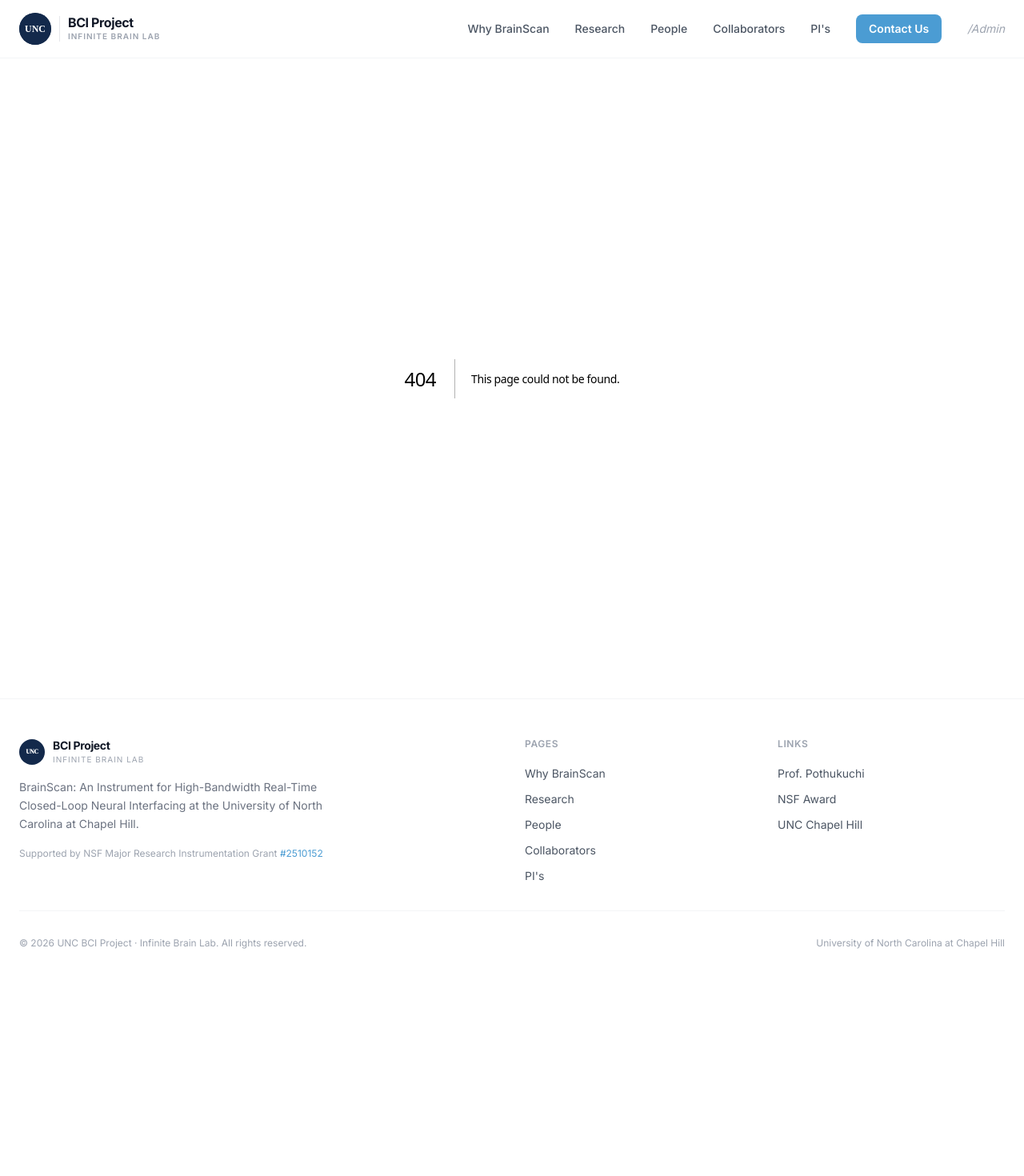
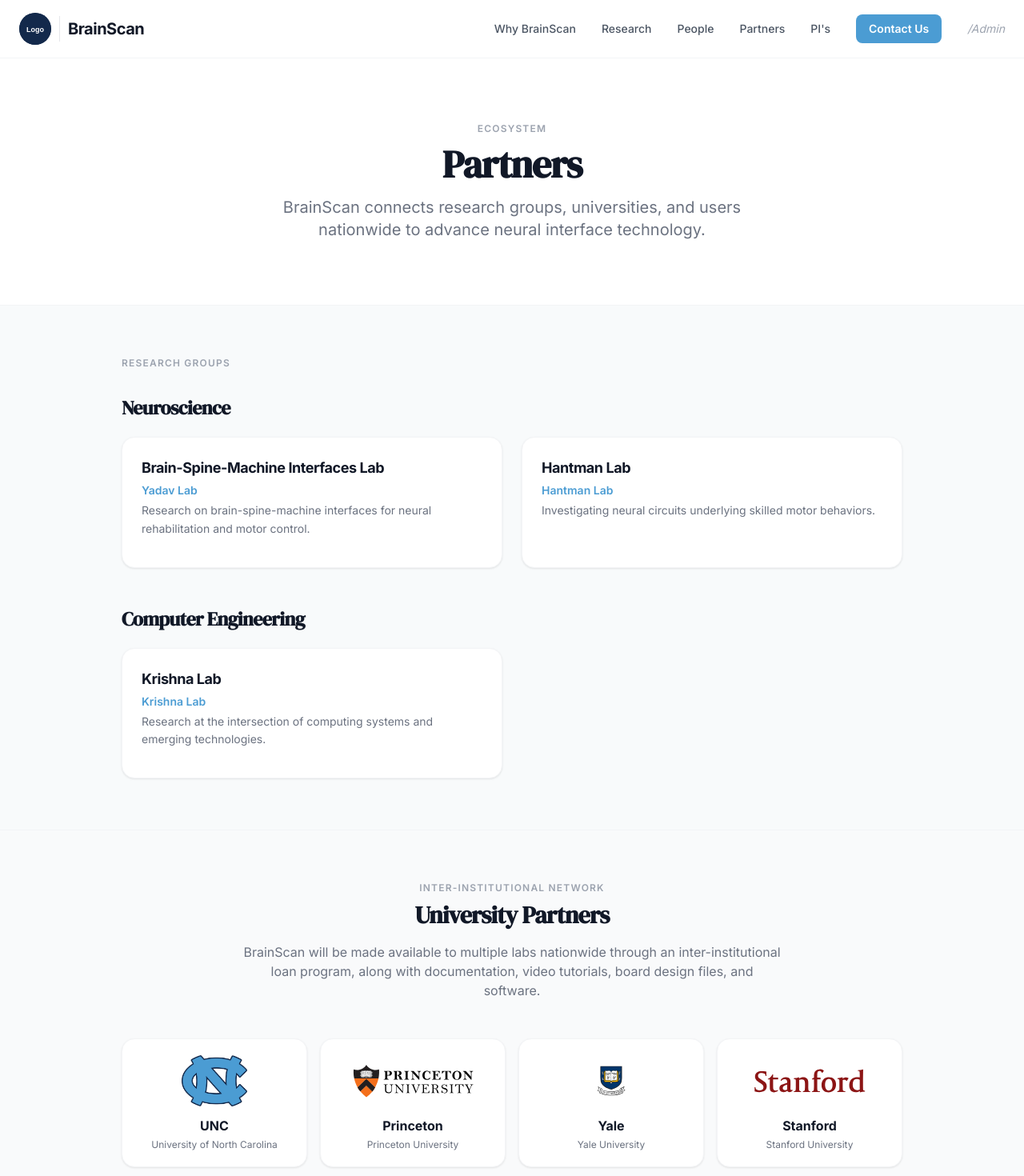
Before and after one commit to Gimmick12-DYY/UNCBCI_Project_Website, a Next.js app in the folder apps/web/: page /partners in a window 1280 px wide. Before the commit this address had no page. Shown: the top 1470 px of the page at 80% size. Before the commit the page ends 1235 px from the top, so only its background shows below. Built offline with nearby package versions, Linux system fonts and the light colour scheme.

Commit message:
Change- Home Page adjustments

```diff
--- a/apps/web/app/(site)/people/page.tsx
+++ b/apps/web/app/(site)/people/page.tsx
@@ -42,7 +42,7 @@
   const people = peopleData as Person[];
 
   const pi = people.filter(p => p.role === 'PI');
-  const collaborators = people.filter(p => p.role === 'Collaborator');
+  const partners = people.filter(p => p.role === 'Partner');
   const phd = people.filter(p => p.role === 'PhD');
   const graduates = people.filter(p => p.role === 'Graduate');
   const uncGrads = graduates.filter(p => !p.affiliation || p.affiliation === 'UNC');
@@ -56,7 +56,7 @@
           <p className="section-label mb-3">Team</p>
           <h1 className="font-serif text-4xl md:text-5xl text-gray-900 mb-4">Our People</h1>
           <p className="text-xl text-gray-500 max-w-2xl mx-auto">
-            Meet the dedicated researchers, students, and collaborators behind the UNC BCI Project.
+            Meet the dedicated researchers, students, and partners behind the BrainScan project.
           </p>
         </div>
       </section>
@@ -65,8 +65,8 @@
         <Section title="Principal Investigator">
           {pi.map(p => <PersonCard key={p.id} {...p} />)}
         </Section>
-        <Section title="Collaborators">
-          {collaborators.map(p => <PersonCard key={p.id} {...p} />)}
+        <Section title="Partners">
+          {partners.map(p => <PersonCard key={p.id} {...p} />)}
         </Section>
         <Section title="PhD Students">
           {phd.map(p => <PersonCard key={p.id} {...p} />)}
--- a/apps/web/app/news/[id]/page.tsx
+++ b/apps/web/app/news/[id]/page.tsx
@@ -9,7 +9,7 @@
 type Person = {
   id: string;
   name: string;
-  role: 'PI' | 'Collaborator' | 'PhD' | 'Graduate' | 'Undergraduate';
+  role: 'PI' | 'Partner' | 'PhD' | 'Graduate' | 'Undergraduate';
   affiliation?: string;
   photoUrl?: string;
 };
--- a/apps/web/app/page.tsx
+++ b/apps/web/app/page.tsx
@@ -155,14 +155,14 @@
           <h2 className="font-serif text-3xl md:text-4xl mb-4">Interested in our work?</h2>
           <p className="text-gray-300 max-w-2xl mx-auto mb-8">
             BrainScan will be made available to multiple labs nationwide through an inter-institutional loan program.
-            Explore our research or get in touch for collaboration.
+            Explore our research or get in touch to partner with us.
           </p>
           <div className="flex justify-center gap-4 flex-wrap">
             <Link href="/research" className="inline-block bg-white text-unc-dark font-semibold py-3 px-8 rounded-full hover:bg-gray-100 transition-all shadow-sm">
               Explore Publications
             </Link>
-            <Link href="/collaborators" className="inline-block border border-white/30 text-white font-semibold py-3 px-8 rounded-full hover:bg-white/10 transition-all">
-              View Collaborators
+            <Link href="/partners" className="inline-block border border-white/30 text-white font-semibold py-3 px-8 rounded-full hover:bg-white/10 transition-all">
+              View Partners
             </Link>
           </div>
         </div>
--- a/apps/web/app/collaborators/page.tsx
+++ b/apps/web/app/partners/page.tsx
@@ -2,8 +2,8 @@
 import Link from 'next/link';
 
 export const metadata = {
-  title: 'Collaborators | UNC BCI Project',
-  description: 'The BrainScan ecosystem: research groups and university partners.',
+  title: 'Partners | BrainScan',
+  description: 'The BrainScan ecosystem: research groups, university partners, and users.',
 };
 
 const neuroscienceGroups = [
@@ -44,12 +44,6 @@
   { name: 'North Carolina A&T University', short: 'NC A&T', logo: '/logos/ncat.svg' },
 ];
 
-const pis = [
-  { name: 'Raghavendra Pradyumna Pothukuchi', role: 'PI', institution: 'UNC Chapel Hill' },
-  { name: 'Abhishek Bhattacharjee', role: 'PI', institution: 'Princeton University' },
-  { name: 'Hitten Zaveri', role: 'PI', institution: 'Yale University' },
-];
-
 function GroupCard({ group: g }: { group: { name: string; pi: string; institution: string; url: string; description: string } }) {
   return (
     <div className="card p-6">
@@ -74,21 +68,19 @@
   );
 }
 
-export default function CollaboratorsPage() {
+export default function PartnersPage() {
   return (
     <div>
-      {/* Header */}
       <section className="bg-white border-b border-gray-100">
         <div className="max-w-5xl mx-auto px-6 py-16 md:py-20 text-center">
           <p className="section-label mb-3">Ecosystem</p>
-          <h1 className="font-serif text-4xl md:text-5xl text-gray-900 mb-4">Collaborators</h1>
+          <h1 className="font-serif text-4xl md:text-5xl text-gray-900 mb-4">Partners</h1>
           <p className="text-xl text-gray-500 max-w-2xl mx-auto">
-            BrainScan connects research groups and universities nationwide to advance neural interface technology.
+            BrainScan connects research groups, universities, and users nationwide to advance neural interface technology.
           </p>
         </div>
       </section>
 
-      {/* Research Groups */}
       <section className="max-w-5xl mx-auto px-6 py-16">
         <p className="section-label mb-8">Research Groups</p>
 
@@ -107,7 +99,6 @@
         </div>
       </section>
 
-      {/* University network */}
       <section className="bg-gray-50 border-y border-gray-100">
         <div className="max-w-5xl mx-auto px-6 py-16">
           <div className="text-center mb-12">
@@ -140,11 +131,10 @@
         </div>
       </section>
 
-      {/* CTA */}
       <section className="max-w-5xl mx-auto px-6 py-16 text-center">
-        <h2 className="font-serif text-2xl text-gray-900 mb-4">Want to collaborate?</h2>
+        <h2 className="font-serif text-2xl text-gray-900 mb-4">Want to partner with us?</h2>
         <p className="text-gray-500 max-w-lg mx-auto mb-8">
-          Get in touch with our team to discuss research partnerships, access to BrainScan, or other opportunities.
+          Get in touch with our team to discuss research partnerships, BrainScan access, becoming a user, or other opportunities.
         </p>
         <Link href="/people" className="btn-primary">
           Contact the Team
--- a/apps/web/app/why/page.tsx
+++ b/apps/web/app/why/page.tsx
@@ -182,8 +182,8 @@
           with the community. Written documentation and video tutorials will be hosted on this website.
         </p>
         <div className="flex justify-center gap-4 flex-wrap">
-          <Link href="/collaborators" className="btn-primary">
-            View Collaborators
+          <Link href="/partners" className="btn-primary">
+            View Partners
           </Link>
           <a
             href="https://www.nsf.gov/awardsearch/show-award?AWD_ID=2510152"
--- a/apps/web/components/Footer.tsx
+++ b/apps/web/components/Footer.tsx
@@ -8,12 +8,9 @@
           <div className="col-span-1 md:col-span-2 space-y-4">
             <div className="flex items-center gap-2.5">
               <div className="w-8 h-8 rounded-full bg-unc-dark flex items-center justify-center">
-                <span className="text-white text-[8px] font-bold font-serif">UNC</span>
+                <span className="text-white text-[7px] font-bold font-sans">Logo</span>
               </div>
-              <div>
-                <h3 className="font-bold text-sm text-gray-900">BCI Project</h3>
-                <p className="text-[10px] text-gray-400 uppercase tracking-widest">Infinite Brain Lab</p>
-              </div>
+              <h3 className="font-bold text-lg text-gray-900">BrainScan</h3>
             </div>
             <p className="text-gray-500 text-sm leading-relaxed max-w-sm">
               BrainScan: An Instrument for High-Bandwidth Real-Time Closed-Loop Neural Interfacing at the University of North Carolina at Chapel Hill.
@@ -37,7 +34,7 @@
               <li><a href="/why" className="text-gray-600 hover:text-gray-900 transition-colors text-sm">Why BrainScan</a></li>
               <li><a href="/research" className="text-gray-600 hover:text-gray-900 transition-colors text-sm">Research</a></li>
               <li><a href="/people" className="text-gray-600 hover:text-gray-900 transition-colors text-sm">People</a></li>
-              <li><a href="/collaborators" className="text-gray-600 hover:text-gray-900 transition-colors text-sm">Collaborators</a></li>
+              <li><a href="/partners" className="text-gray-600 hover:text-gray-900 transition-colors text-sm">Partners</a></li>
               <li><a href="/pis" className="text-gray-600 hover:text-gray-900 transition-colors text-sm">PI&apos;s</a></li>
             </ul>
           </div>
@@ -65,7 +62,7 @@
         </div>
 
         <div className="border-t border-gray-100 pt-8 flex flex-col md:flex-row justify-between items-center text-xs text-gray-400">
-          <p>&copy; {new Date().getFullYear()} UNC BCI Project &middot; Infinite Brain Lab. All rights reserved.</p>
+          <p>&copy; {new Date().getFullYear()} BrainScan. All rights reserved.</p>
           <p className="mt-2 md:mt-0">University of North Carolina at Chapel Hill</p>
         </div>
       </div>
--- a/apps/web/components/Hero.tsx
+++ b/apps/web/components/Hero.tsx
@@ -1,13 +1,22 @@
 import React from 'react';
 import Link from 'next/link';
 
-function ImageCard({ label, gradient, delay }: { label: string; gradient: string; delay?: string }) {
+function ImageCard({
+  label,
+  gradient,
+  footerRight,
+}: {
+  label: string;
+  gradient: string;
+  footerRight?: React.ReactNode;
+}) {
   return (
     <div className={`relative rounded-2xl overflow-hidden aspect-[4/3] ${gradient} group cursor-pointer`}>
       <div className="absolute inset-0 bg-gradient-to-t from-black/50 via-transparent to-transparent"></div>
       <div className="absolute top-3 right-3 w-2.5 h-2.5 rounded-full bg-emerald-400 shadow-sm shadow-emerald-400/50"></div>
-      <div className="absolute bottom-4 left-4">
+      <div className="absolute bottom-4 left-4 right-4 flex items-end justify-between gap-2">
         <span className="text-white text-sm font-medium">{label}</span>
+        {footerRight}
       </div>
     </div>
   );
@@ -19,7 +28,7 @@
       <div className="grid grid-cols-1 md:grid-cols-2 gap-12 items-center">
         <div className="space-y-8">
           <div className="section-label">
-            Product &middot; Neuroengineering
+            Slogan placeholder
           </div>
 
           <h1 className="font-serif text-5xl md:text-6xl leading-[1.1] tracking-tight">
@@ -28,12 +37,12 @@
           </h1>
 
           <p className="text-lg text-gray-500 leading-relaxed max-w-lg">
-            Pioneering neural engineering research led by Professor Raghav at the University of North Carolina. Building BrainScan &mdash; the next-generation instrument for high-bandwidth real-time neural interfacing.
+            BrainScan is the next-generation instrument for high-bandwidth real-time closed-loop neural interfacing. The project is led by Principal Investigators Abhishek Bhattacharjee, Raghavendra Pradyumna Pothukuchi, and Hitten Zaveri.
           </p>
 
           <div className="flex flex-wrap gap-4">
-            <Link href="/research" className="btn-primary">
-              Explore Research
+            <Link href="/why" className="btn-primary">
+              Explore System
             </Link>
             <Link href="/people" className="btn-secondary">
               Meet the Team
@@ -50,14 +59,11 @@
             label="Hardware Design"
             gradient="bg-gradient-to-br from-amber-700 to-orange-900"
           />
-          <div className="col-span-2">
-            <div className="relative rounded-2xl overflow-hidden aspect-[2/1] bg-gradient-to-br from-cyan-800 to-teal-900 group cursor-pointer">
-              <div className="absolute inset-0 bg-gradient-to-t from-black/50 via-transparent to-transparent"></div>
-              <div className="absolute top-3 right-3 w-2.5 h-2.5 rounded-full bg-emerald-400 shadow-sm shadow-emerald-400/50"></div>
-              <div className="absolute bottom-4 left-4">
-                <span className="text-white text-sm font-medium">Data Processing</span>
-              </div>
-              <div className="absolute bottom-4 right-4 flex items-center gap-2">
+          <ImageCard
+            label="Data Processing"
+            gradient="bg-gradient-to-br from-cyan-800 to-teal-900"
+            footerRight={
+              <div className="flex items-center gap-2 shrink-0">
                 <span className="flex items-center gap-1 text-white/70 text-xs">
                   <span className="w-1.5 h-1.5 rounded-full bg-emerald-400"></span>128 Ch
                 </span>
@@ -65,8 +71,12 @@
                   <span className="w-1.5 h-1.5 rounded-full bg-emerald-400"></span>30kHz
                 </span>
               </div>
-            </div>
-          </div>
+            }
+          />
+          <div
+            className="relative rounded-2xl overflow-hidden aspect-[4/3] bg-gray-50 border border-dashed border-gray-200"
+            aria-label="System image placeholder"
+          />
         </div>
       </div>
     </section>
--- a/apps/web/components/Navbar.tsx
+++ b/apps/web/components/Navbar.tsx
@@ -7,7 +7,7 @@
   { href: '/why', label: 'Why BrainScan' },
   { href: '/research', label: 'Research' },
   { href: '/people', label: 'People' },
-  { href: '/collaborators', label: 'Collaborators' },
+  { href: '/partners', label: 'Partners' },
   { href: '/pis', label: "PI's" },
 ];
 
@@ -22,18 +22,13 @@
             <div className="w-10 h-10 rounded-full bg-unc-dark flex items-center justify-center overflow-hidden">
               <svg viewBox="0 0 40 40" className="w-10 h-10" fill="none">
                 <circle cx="20" cy="20" r="20" fill="#13294B" />
-                <text x="20" y="24" textAnchor="middle" fontSize="12" fontWeight="bold" fill="white" fontFamily="serif">UNC</text>
+                <text x="20" y="24" textAnchor="middle" fontSize="9" fontWeight="bold" fill="white" fontFamily="sans-serif">Logo</text>
               </svg>
             </div>
             <div className="w-px h-8 bg-gray-200"></div>
-            <div className="flex flex-col">
-              <span className="font-bold text-base leading-none text-gray-900 tracking-tight group-hover:text-unc-dark transition-colors">
-                BCI Project
-              </span>
-              <span className="text-[10px] font-semibold text-gray-400 tracking-widest uppercase mt-0.5">
-                Infinite Brain Lab
-              </span>
-            </div>
+            <span className="font-bold text-xl leading-none text-gray-900 tracking-tight group-hover:text-unc-dark transition-colors">
+              BrainScan
+            </span>
           </div>
         </Link>
 
--- a/apps/web/next.config.mjs
+++ b/apps/web/next.config.mjs
@@ -1,4 +1,14 @@
 /** @type {import('next').NextConfig} */
-const nextConfig = {};
+const nextConfig = {
+  async redirects() {
+    return [
+      {
+        source: '/collaborators',
+        destination: '/partners',
+        permanent: true,
+      },
+    ];
+  },
+};
 
 export default nextConfig;
```
Also changed, not shown: 1 other file (tests, documents, lock files or other folders).
